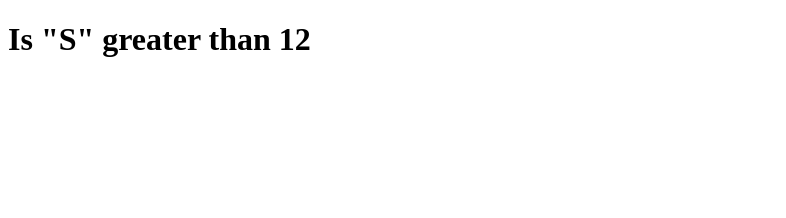
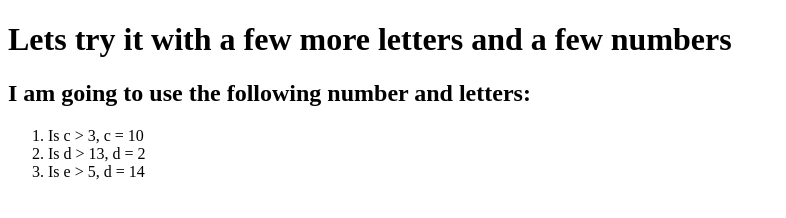
Before and after one commit to jenyplasencia/FSW-105, a plain HTML site: page week2/if_statement_olympics/gold5.html in a window 1280 px wide. Shown: the whole page, without its empty margins (0-786 px from the left). Drawn offline with Linux system fonts and the light colour scheme.

Commit message:
Olympics

```diff
--- a/week2/if_statement_olympics/gold5.html
+++ b/week2/if_statement_olympics/gold5.html
@@ -9,7 +9,14 @@
         </head>
 
         <body>
-            <h1> Is "S" greater than 12</h1>
+            <h1> Lets try it with a few more letters and a few numbers</h1>
+            <h2> I am going to use the following number and letters:</h2>
+            <ol>
+                <li>Is c > 3, c = 10 </li>
+                <li>Is d > 13, d = 2 </li>
+                <li>Is e > 5, d = 14 </li>
+
+            </ol>
 
             <script src="gold5.js"></script>
         </body>
--- a/week2/if_statement_olympics/gold5.js
+++ b/week2/if_statement_olympics/gold5.js
@@ -8,7 +8,7 @@ var e = 14;
 var scoresLastThreeGames = ['3', '13', '5'];
 var b = scoresLastThreeGames[0];
 if  ( c > b){
-    console.log('C is greater than' + '' + b);
+    console.log('c is greater than' + ' ' + b);
 }
     else {
         console.log(b + '' + 'is greater than C' );
--- a/week2/if_statement_olympics/silver2.js
+++ b/week2/if_statement_olympics/silver2.js
@@ -1,6 +1,6 @@
-if (1 <= 2 && 2==4){
-    console.log("No!");
+if (1 <= 2 && 2===4){
+    console.log("Yes!");
 
 } else {
-    console.log("Yes!");
+    console.log("No!");
 }
```
Also changed, not shown: week2/if_statement_olympics/gold6.html (+1 -0 lines), week2/if_statement_olympics/gold6.js (+0 -60 lines), week2/if_statement_olympics/silver2.html (+1 -0 lines).
